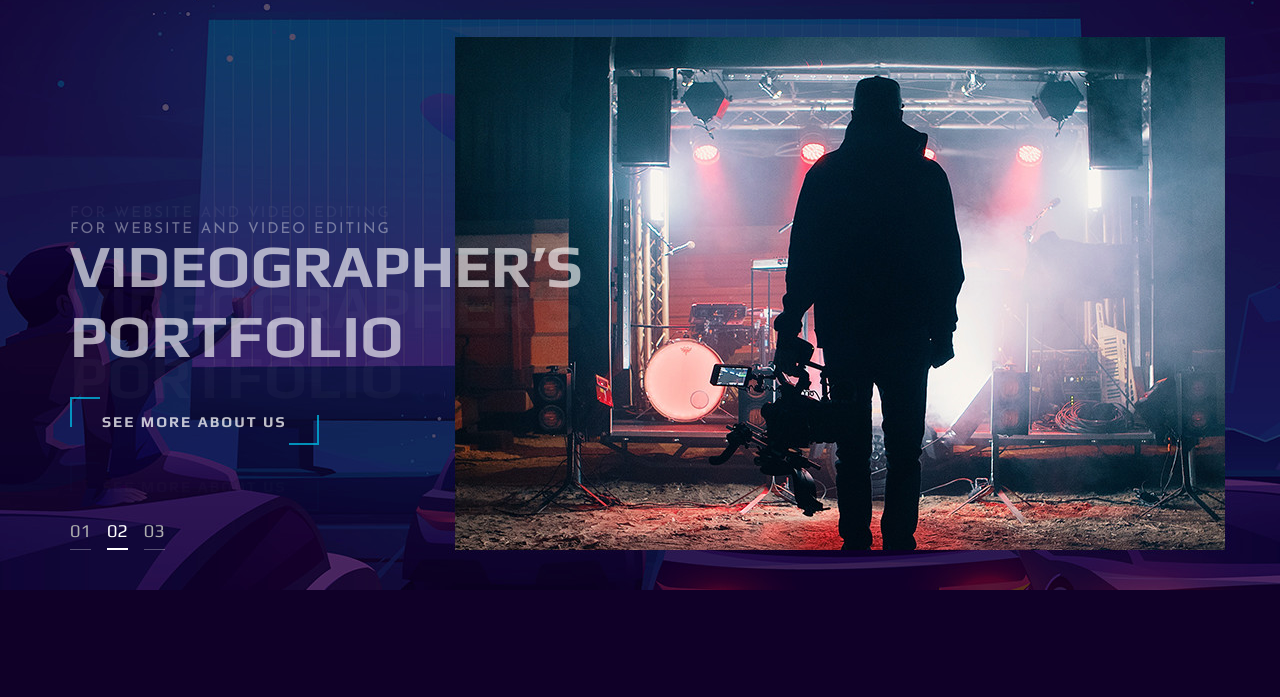
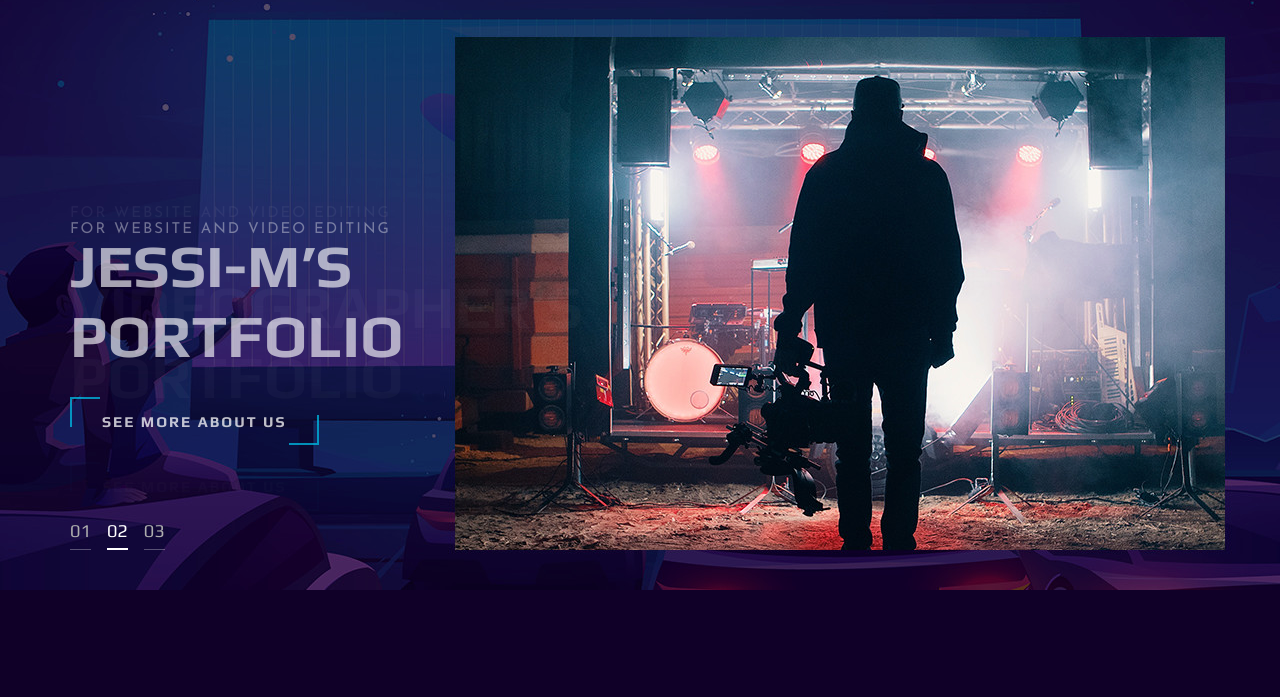
Before and after one commit to KOLSI-bit/Jessi-M-Digital-Solutions, a plain HTML site: page index.html in a window 1280 px wide. Shown: the part 94-791 px from the top of the page. Drawn offline with Linux system fonts and the light colour scheme.

Commit message:
update index.html
NAME UPDATE

```diff
--- a/index.html
+++ b/index.html
@@ -7,7 +7,7 @@
     <meta name="keywords" content="Videograph, unica, creative, html">
     <meta name="viewport" content="width=device-width, initial-scale=1.0">
     <meta http-equiv="X-UA-Compatible" content="ie=edge">
-    <title>Videograph | Template</title>
+    <title>Jessi-M-Digital-Solutions</title>
 
     <!-- Google Font -->
     <link href="https://fonts.googleapis.com/css2?family=Play:wght@400;700&display=swap" rel="stylesheet">
@@ -82,7 +82,7 @@
                         <div class="col-lg-6">
                             <div class="hero__text">
                                 <span>For website and video editing</span>
-                                <h2>Videographer’s Portfolio</h2>
+                                <h2>Jessi-M’s Portfolio</h2>
                                 <a href="#" class="primary-btn">See more about us</a>
                             </div>
                         </div>
```
